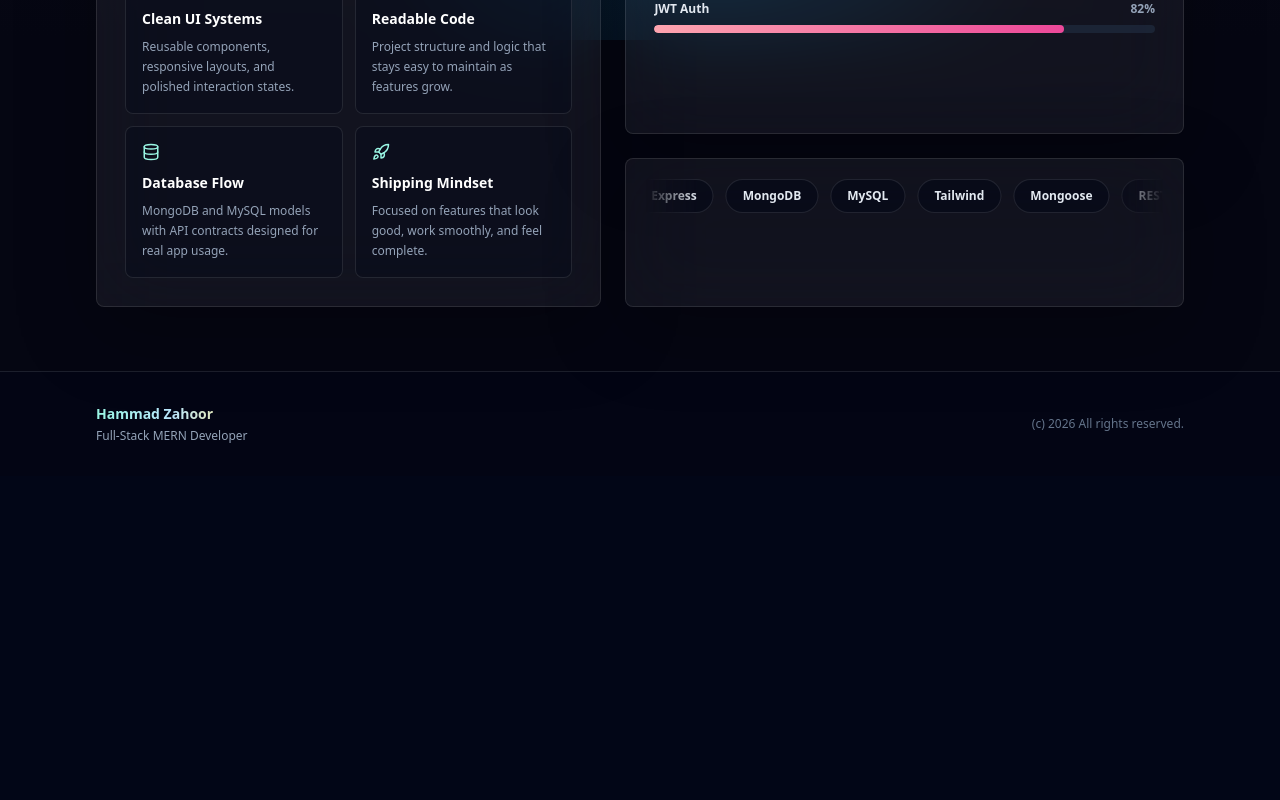
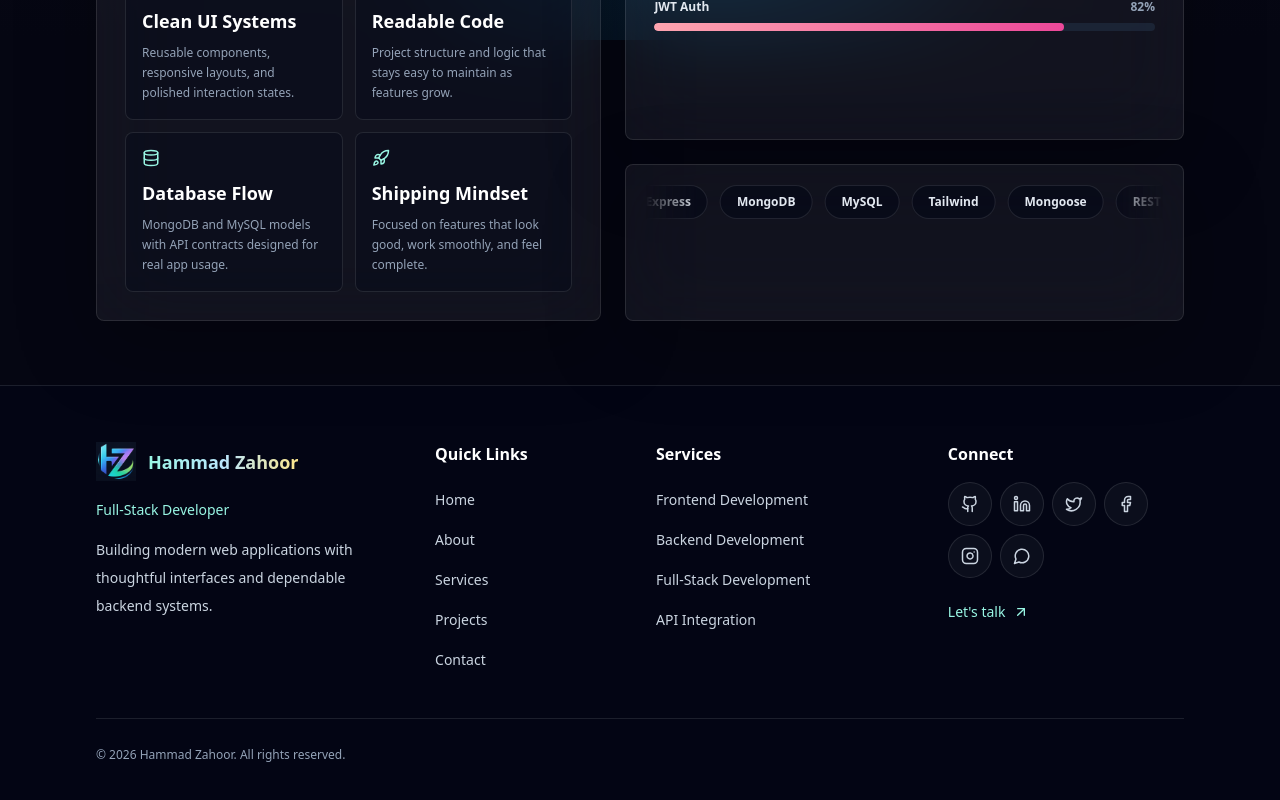
Before and after one commit to Hamad-Raja/Hamad-Portfolio, a React (Vite) app in the folder client/: page /about in a window 1280 px wide. Shown: the part 760-1560 px from the top of the page. Before the commit the page ends 1236 px from the top, so only its background shows below. Built offline with nearby package versions, Linux system fonts and the light colour scheme; no server answers.

Commit message:
fixing font size

```diff
--- a/client/src/App.jsx
+++ b/client/src/App.jsx
@@ -1,5 +1,5 @@
 import React, { useEffect } from "react";
-import { Routes, Route, Navigate } from "react-router-dom";
+import { Routes, Route, Navigate, useLocation } from "react-router-dom";
 import Navbar from "./components/Navbar.jsx";
 import Footer from "./components/Footer.jsx";
 
@@ -21,6 +21,8 @@ function Protected({ children }) {
 }
 
 export default function App() {
+  const { pathname } = useLocation();
+  const isAdmin = pathname === "/admin" || pathname.startsWith("/admin/");
   useEffect(() => {
     const token = getToken();
     setAuthToken(token || "");
@@ -50,7 +52,7 @@ export default function App() {
         />
         <Route path="*" element={<Navigate to="/" replace />} />
       </Routes>
-      <Footer />
+      {!isAdmin && <Footer />}
     </div>
   );
 }
--- a/client/src/components/Footer.jsx
+++ b/client/src/components/Footer.jsx
@@ -1,25 +1,105 @@
 import React from "react";
+import { Link } from "react-router-dom";
+import { Github, Linkedin, Twitter, Facebook, Instagram, MessageCircle, Mail, Phone, ArrowUpRight } from "lucide-react";
 import Container from "./Container.jsx";
+import logo from "/logoHZ.png";
+
+function publicUrl(value) {
+  const input = value?.trim();
+  if (!input || !/^https?:\/\//i.test(input)) return null;
+  try {
+    const url = new URL(input);
+    return !url.username && !url.password ? url.href : null;
+  } catch {
+    return null;
+  }
+}
+
+const env = import.meta.env;
+const email = env.VITE_CONTACT_EMAIL?.trim() || "";
+const phone = env.VITE_CONTACT_PHONE?.trim() || "";
+const socialLinks = [
+  { label: "GitHub", icon: Github, href: publicUrl(env.VITE_GITHUB_URL) },
+  { label: "LinkedIn", icon: Linkedin, href: publicUrl(env.VITE_LINKEDIN_URL) },
+  { label: "X / Twitter", icon: Twitter, href: publicUrl(env.VITE_TWITTER_URL) },
+  { label: "Facebook", icon: Facebook, href: publicUrl(env.VITE_FACEBOOK_URL) },
+  { label: "Instagram", icon: Instagram, href: publicUrl(env.VITE_INSTAGRAM_URL) },
+  { label: "WhatsApp", icon: MessageCircle, href: publicUrl(env.VITE_WHATSAPP_URL) },
+  { label: "Email", icon: Mail, href: /^[^\s@?&#]+@[^\s@?&#]+\.[^\s@?&#]+$/.test(email) ? `mailto:${email}` : null },
+  { label: "Phone", icon: Phone, href: /^\+?[\d ()-]{7,25}$/.test(phone) && phone.replace(/\D/g, "").length >= 7 ? `tel:${phone.replace(/[^+\d]/g, "")}` : null },
+].filter(link => link.href);
+
+const quickLinks = [
+  { to: "/", label: "Home" },
+  { to: "/about", label: "About" },
+  { to: "/services", label: "Services" },
+  { to: "/projects", label: "Projects" },
+  { to: "/contact", label: "Contact" },
+];
+const services = ["Frontend Development", "Backend Development", "Full-Stack Development", "API Integration"];
+const linkClass = "inline-flex min-h-9 items-center rounded text-sm text-slate-300 transition-colors hover:text-teal-200 focus-visible:outline-none focus-visible:ring-2 focus-visible:ring-teal-300/70 focus-visible:ring-offset-4 focus-visible:ring-offset-slate-950";
 
 export default function Footer() {
   return (
-    <div className="border-t border-white/10 bg-slate-950/60">
-      <Container className="py-8">
-        <div className="flex flex-col items-start justify-between gap-4 sm:flex-row sm:items-center">
-          <div>
-            <div className="bg-gradient-to-r from-teal-200 via-sky-200 to-amber-200 bg-clip-text text-sm font-bold text-transparent">
-              Hammad Zahoor
-            </div>
-            <div className="mt-1 text-xs text-slate-400">
-              Full-Stack MERN Developer
-            </div>
+    <footer className="border-t border-white/10 bg-slate-950/60">
+      <Container className="py-12 sm:py-14">
+        <div className="grid min-w-0 gap-10 sm:grid-cols-2 lg:grid-cols-[1.3fr_0.8fr_1.1fr_1fr] lg:gap-8">
+          <div className="min-w-0">
+            <Link to="/" aria-label="Hammad Zahoor home" className="inline-flex items-center gap-3 rounded focus-visible:outline-none focus-visible:ring-2 focus-visible:ring-teal-300/70">
+              <img src={logo} alt="" className="h-10 w-10 object-contain" />
+              <span className="bg-gradient-to-r from-teal-200 via-sky-200 to-amber-200 bg-clip-text text-lg font-semibold text-transparent">
+                Hammad Zahoor
+              </span>
+            </Link>
+            <p className="mt-3 text-sm font-medium text-teal-200">Full-Stack Developer</p>
+            <p className="mt-4 max-w-xs text-sm leading-7 text-slate-300">
+              Building modern web applications with thoughtful interfaces and dependable backend systems.
+            </p>
           </div>
 
-          <div className="text-xs text-slate-500">
-            (c) {new Date().getFullYear()} All rights reserved.
+          <nav aria-label="Footer navigation" className="min-w-0">
+            <h2 className="mb-4 text-base font-semibold text-white">Quick Links</h2>
+            <ul className="space-y-1">
+              {quickLinks.map(link => (
+                <li key={link.to}><Link to={link.to} className={linkClass}>{link.label}</Link></li>
+              ))}
+            </ul>
+          </nav>
+
+          <div className="min-w-0">
+            <h2 className="mb-4 text-base font-semibold text-white">Services</h2>
+            <ul className="space-y-1">
+              {services.map(service => (
+                <li key={service}><Link to="/services" className={linkClass}>{service}</Link></li>
+              ))}
+            </ul>
+          </div>
+
+          <div className="min-w-0">
+            <h2 className="mb-4 text-base font-semibold text-white">Connect</h2>
+            {socialLinks.length > 0 && (
+              <div className="mb-4 flex flex-wrap gap-2">
+                {socialLinks.map(({ label, icon: Icon, href }) => (
+                  <a key={label} href={href} aria-label={label} title={label}
+                    {...(href.startsWith("http") ? { target: "_blank", rel: "noopener noreferrer" } : {})}
+                    className="inline-flex h-11 w-11 items-center justify-center rounded-full border border-white/10 bg-white/[0.04] text-slate-300 transition duration-300 hover:-translate-y-0.5 hover:border-teal-300/50 hover:bg-teal-300/10 hover:text-teal-200 focus-visible:outline-none focus-visible:ring-2 focus-visible:ring-teal-300/70 focus-visible:ring-offset-2 focus-visible:ring-offset-slate-950">
+                    <Icon size={18} aria-hidden="true" />
+                  </a>
+                ))}
+              </div>
+            )}
+            <Link to="/contact" className={`${linkClass} gap-2 text-teal-200`}>
+              Let&apos;s talk <ArrowUpRight size={16} aria-hidden="true" />
+            </Link>
           </div>
         </div>
+
+        <div className="mt-10 border-t border-white/10 pt-6">
+          <p className="text-xs leading-6 text-slate-400">
+            &copy; {new Date().getFullYear()} Hammad Zahoor. All rights reserved.
+          </p>
+        </div>
       </Container>
-    </div>
+    </footer>
   );
 }
--- a/client/src/components/PanelHeading.jsx
+++ b/client/src/components/PanelHeading.jsx
@@ -1,20 +1,20 @@
 import React from "react";
 
 const sizes = {
-  sm: "text-xl",
-  md: "text-2xl",
+  sm: "text-lg sm:text-[22px]",
+  md: "text-xl sm:text-2xl",
 };
 
 export default function PanelHeading({ children, size = "md", className = "" }) {
   return (
     <div className={`min-w-0 ${className}`}>
-      <h3
-        className={`break-words ${sizes[size] || sizes.md} font-extrabold leading-tight text-white`}
+      <h2
+        className={`break-words ${sizes[size] || sizes.md} font-semibold leading-tight text-white`}
       >
         <span className="bg-[linear-gradient(110deg,#f8fafc,#ccfbf1_44%,#7dd3fc_74%,#fef3c7)] bg-clip-text text-transparent">
           {children}
         </span>
-      </h3>
+      </h2>
       <div className="mt-3 h-px w-16 rounded-full bg-gradient-to-r from-teal-300 via-sky-300 to-transparent" />
     </div>
   );
--- a/client/src/components/SectionTitle.jsx
+++ b/client/src/components/SectionTitle.jsx
@@ -1,6 +1,6 @@
 import React from "react";
 
-export default function SectionTitle({ eyebrow, title, subtitle }) {
+export default function SectionTitle({ eyebrow, title, subtitle, as: Heading = "h2" }) {
   return (
     <div className="mb-10 animate-reveal">
       {eyebrow && (
@@ -8,11 +8,11 @@ export default function SectionTitle({ eyebrow, title, subtitle }) {
           {eyebrow}
         </div>
       )}
-      <h2 className="mt-4 max-w-3xl break-words text-3xl font-extrabold leading-tight text-white sm:text-4xl">
+      <Heading className="mt-4 max-w-3xl break-words text-2xl font-semibold leading-tight text-white sm:text-3xl">
         <span className="bg-[linear-gradient(110deg,#f8fafc,#ccfbf1_42%,#38bdf8_72%,#fbbf24)] bg-clip-text text-transparent">
           {title}
         </span>
-      </h2>
+      </Heading>
       <div className="mt-4 h-px w-24 rounded-full bg-gradient-to-r from-teal-300 via-sky-300 to-transparent" />
       {subtitle && (
         <p className="mt-4 max-w-2xl text-sm leading-6 text-slate-300/80">
--- a/client/src/pages/About.jsx
+++ b/client/src/pages/About.jsx
@@ -31,6 +31,7 @@ export default function About() {
   return (
     <Container className="py-16">
       <SectionTitle
+        as="h1"
         eyebrow="About"
         title="Full-stack work with a strong UI finish"
         subtitle="I focus on MERN products that combine a refined frontend experience with dependable backend architecture."
@@ -75,9 +76,9 @@ export default function About() {
                   style={{ animationDelay: `${index * 70}ms` }}
                 >
                   <Icon size={18} className="text-teal-200" />
-                  <div className="mt-3 break-words text-sm font-bold text-white">
+                  <h3 className="mt-3 break-words text-base font-semibold leading-snug text-white sm:text-lg">
                     {item.title}
-                  </div>
+                  </h3>
                   <p className="mt-2 break-words text-xs leading-5 text-slate-400">
                     {item.text}
                   </p>
--- a/client/src/pages/Contact.jsx
+++ b/client/src/pages/Contact.jsx
@@ -36,6 +36,7 @@ export default function Contact() {
   return (
     <Container className="py-16">
       <SectionTitle
+        as="h1"
         eyebrow="Contact"
         title="Let's build something polished"
         subtitle="Send a project, job, or collaboration message. The form still saves directly through your existing backend."
--- a/client/src/pages/Home.jsx
+++ b/client/src/pages/Home.jsx
@@ -119,10 +119,10 @@ function ProjectCard({ p }) {
 
       <div className="p-5">
         <div className="flex items-center justify-between gap-4">
-          <h3 className="text-base font-bold text-white">{p.title}</h3>
+          <h3 className="min-w-0 break-words text-base font-semibold leading-snug text-white sm:text-lg">{p.title}</h3>
           <Link
             to="/projects"
-            className="inline-flex items-center gap-1 text-sm font-semibold text-teal-200 transition hover:text-white"
+            className="inline-flex shrink-0 items-center gap-1 text-sm font-semibold text-teal-200 transition hover:text-white"
           >
             View <ArrowRight size={16} />
           </Link>
@@ -164,11 +164,11 @@ export default function Home() {
               <Sparkles size={14} /> Available for MERN work
             </div>
 
-            <h1 className="mt-5 max-w-full animate-reveal break-words text-4xl font-extrabold leading-[1.03] text-white [animation-delay:80ms] sm:text-5xl xl:text-6xl">
+            <h1 className="mt-5 max-w-full animate-reveal break-words text-4xl font-semibold leading-[1.15] text-white [animation-delay:80ms] sm:text-5xl xl:text-[52px]">
               <span className="block bg-[linear-gradient(110deg,#f8fafc,#ccfbf1_45%,#7dd3fc_78%)] bg-clip-text text-transparent drop-shadow-[0_18px_55px_rgba(45,212,191,0.16)]">
                 Hammad Zahoor
               </span>
-              <span className="mt-2 block bg-[linear-gradient(110deg,#ccfbf1,#38bdf8,#fbbf24,#ccfbf1)] bg-[length:220%_100%] bg-clip-text text-transparent animate-shimmer">
+              <span className="mt-2 block bg-[linear-gradient(110deg,#ccfbf1,#38bdf8,#fbbf24,#ccfbf1)] bg-[length:220%_100%] bg-clip-text text-[28px] font-medium leading-[1.2] text-transparent animate-shimmer sm:text-4xl xl:text-[40px]">
                 Full-Stack Developer
               </span>
             </h1>
@@ -237,7 +237,7 @@ export default function Home() {
         <StackShowcase />
       </Container>
 
-      <Services />
+      <Services embedded />
 
       <Container className="pb-16">
         <SectionTitle
@@ -251,7 +251,7 @@ export default function Home() {
             {featured.slice(0, 3).map((p, index) => (
               <div
                 key={p._id}
-                className="animate-reveal"
+                className="min-w-0 animate-reveal"
                 style={{ animationDelay: `${index * 90}ms` }}
               >
                 <ProjectCard p={p} />
--- a/client/src/pages/Projects.jsx
+++ b/client/src/pages/Projects.jsx
@@ -32,9 +32,9 @@ function ProjectCard({ p, index }) {
       </div>
 
       <div className="p-6">
-        <h3 className="text-xl font-extrabold text-white transition group-hover:text-teal-100">
+        <h2 className="break-words text-lg font-semibold leading-snug text-white transition group-hover:text-teal-100 sm:text-xl">
           {p.title}
-        </h3>
+        </h2>
         <p className="mt-3 text-sm leading-7 text-slate-300/80">{p.description}</p>
 
         <div className="mt-5 flex flex-wrap gap-2">
@@ -102,6 +102,7 @@ export default function Projects() {
   return (
     <Container className="py-16">
       <SectionTitle
+        as="h1"
         eyebrow="Projects"
         title="My Work"
         subtitle="See how we turn ideas into meaningful and impactful digital experiences."
--- a/client/src/pages/Services.jsx
+++ b/client/src/pages/Services.jsx
@@ -49,10 +49,11 @@ const services = [
   },
 ];
 
-export default function Services() {
+export default function Services({ embedded = false }) {
   return (
     <Container className="py-16">
       <SectionTitle
+        as={embedded ? "h2" : "h1"}
         eyebrow="Services"
         title="What I can build for you"
         subtitle="Clean interfaces, reliable backend systems, and complete MERN products built with a professional delivery mindset."
@@ -61,6 +62,7 @@ export default function Services() {
       <div className="grid gap-5 md:grid-cols-2 lg:grid-cols-3">
         {services.map((s, index) => {
           const Icon = s.icon;
+          const Heading = embedded ? "h3" : "h2";
           return (
             <div
               key={s.title}
@@ -76,7 +78,7 @@ export default function Services() {
                 >
                   <Icon size={22} />
                 </div>
-                <div className="text-base font-bold text-white">{s.title}</div>
+                <Heading className="text-base font-semibold leading-snug text-white sm:text-lg lg:text-xl">{s.title}</Heading>
               </div>
               <p className="relative mt-4 text-sm leading-6 text-slate-300/80">
                 {s.desc}
```
Also changed, not shown: 1 other file (tests, documents, lock files or other folders).
